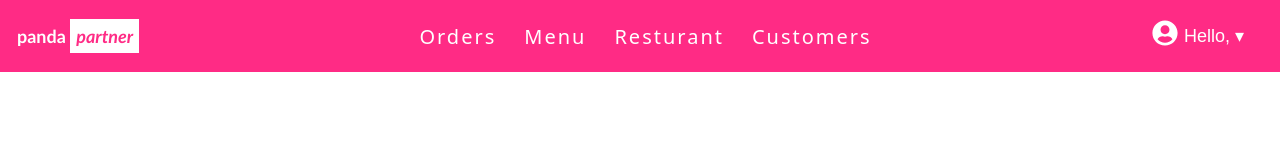
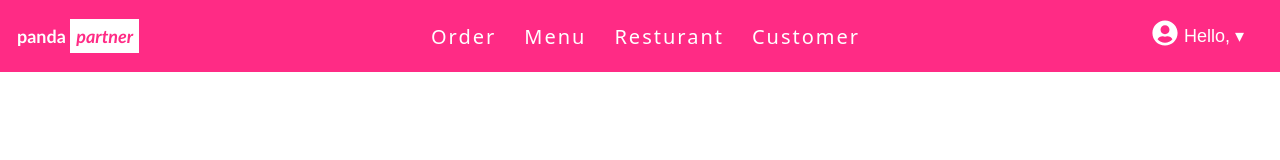
Before and after one commit to alihassan727/FoodPandaPartner, a React app: page /home in a window 1280 px wide. Shown: the top 160 px of the page. Built offline with nearby package versions, Linux system fonts and the light colour scheme; no server answers; the HTML template or start-up script is replaced by a standard one.

Commit message:
Link tag include

```diff
--- a/src/Components/HomePage/HomeNavBar.jsx
+++ b/src/Components/HomePage/HomeNavBar.jsx
@@ -26,10 +26,10 @@ function HomeNavBar() {
             <nav className='navbar-container'>
                 <p className='logopanda'>panda <span className='logopartner'>partner</span></p>
                 <div className='navbarBtn'>
-                    <a className='linkBtn' href="/home/order">Orders</a>
+                    <Link className='linkBtn' to="/home/order" >Order</Link>
                     <Link className='linkBtn' to="/home/menu">Menu</Link>
-                    <a className='linkBtn' href="/home/resturant">Resturant</a>
-                    <a className='linkBtn' href="/home/customer">Customers</a>
+                    <Link className='linkBtn' to="/home/resturant">Resturant</Link>
+                    <Link className='linkBtn' to="/home/customer">Customer</Link>
                 </div>
                 <div className='profileBtn'>
                     <span className='iconBtn'>
@@ -37,7 +37,7 @@ function HomeNavBar() {
                     </span>
                     <button className='adminBtn' >Hello, {userProfile.name} ▾</button>
                     <div className='profileDropDown'>
-                        <a href="/home/profile" className='dropLink'>View Profile <br /></a>
+                        <Link to='/home/profile' className='dropLink'>View Profile <br /></Link>
                         <Link
                             to="/login"
                             className="dropLink"
--- a/src/Components/HomePage/Menu/Menu.jsx
+++ b/src/Components/HomePage/Menu/Menu.jsx
@@ -9,7 +9,6 @@ function Menu() {
     return (
         <div>
             <div className='nav2'>
-
                 <h1 style={{ fontFamily: 'sans-serif', fontWeight: 'lighter' }}>Menu Items</h1>
                 <button
                     onClick={() => showForm === false ? setShowForm(true) : setShowForm(false)}
--- a/src/Components/SignUp/Navbar.jsx
+++ b/src/Components/SignUp/Navbar.jsx
@@ -1,11 +1,14 @@
 import '../../CompnentsCSS/SignUpCSS/Navbar.css'
+import { Link } from "react-router-dom";
 
 function Navbar() {
     return (
         <div>
             <nav className='navContainer'>
                 <p className='pandaText'>panda <span className='partnerText'>partner</span></p>
-                <button className='loginBtnNav'><a href="/login" style={{ color: 'white', textDecoration: 'none' }}>Login</a></button>
+                <button className='loginBtnNav'>
+                    <Link to="/login" style={{ color: 'white', textDecoration: 'none' }} >Login</Link>
+                </button>
             </nav>
         </div>
     )
```
